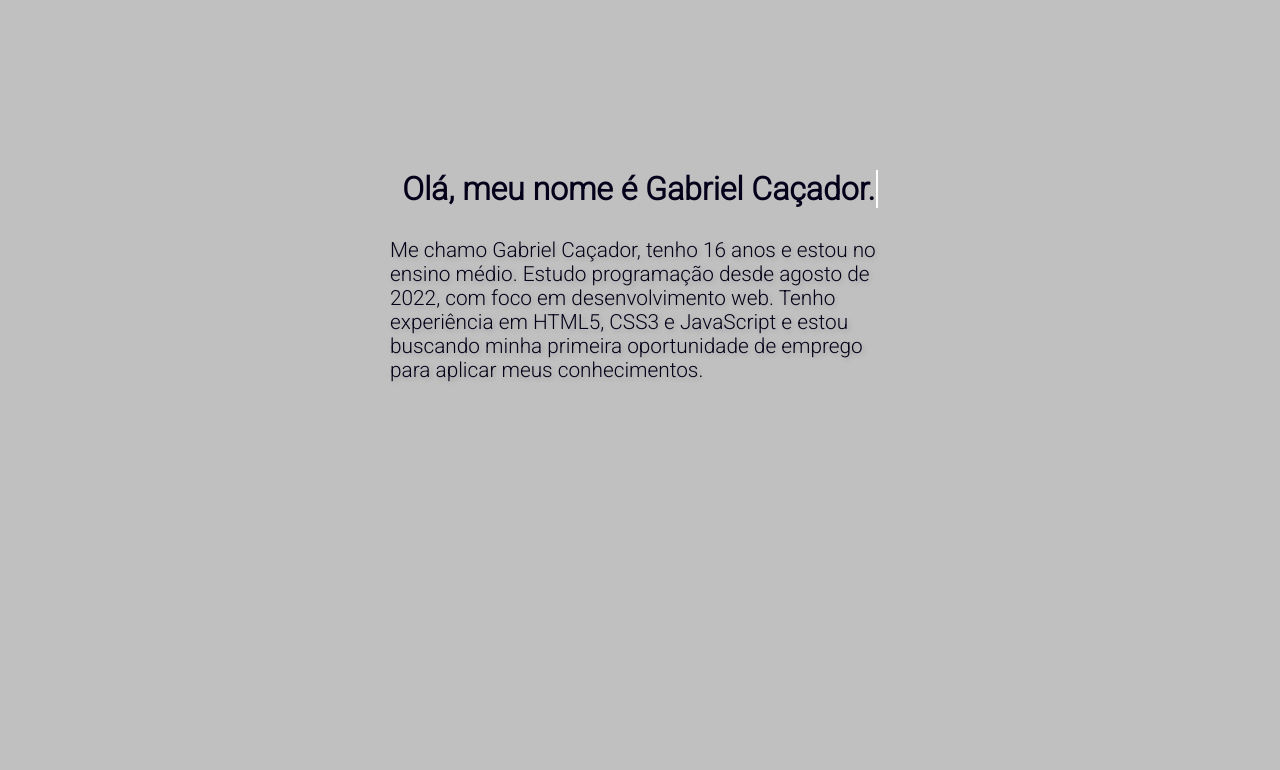
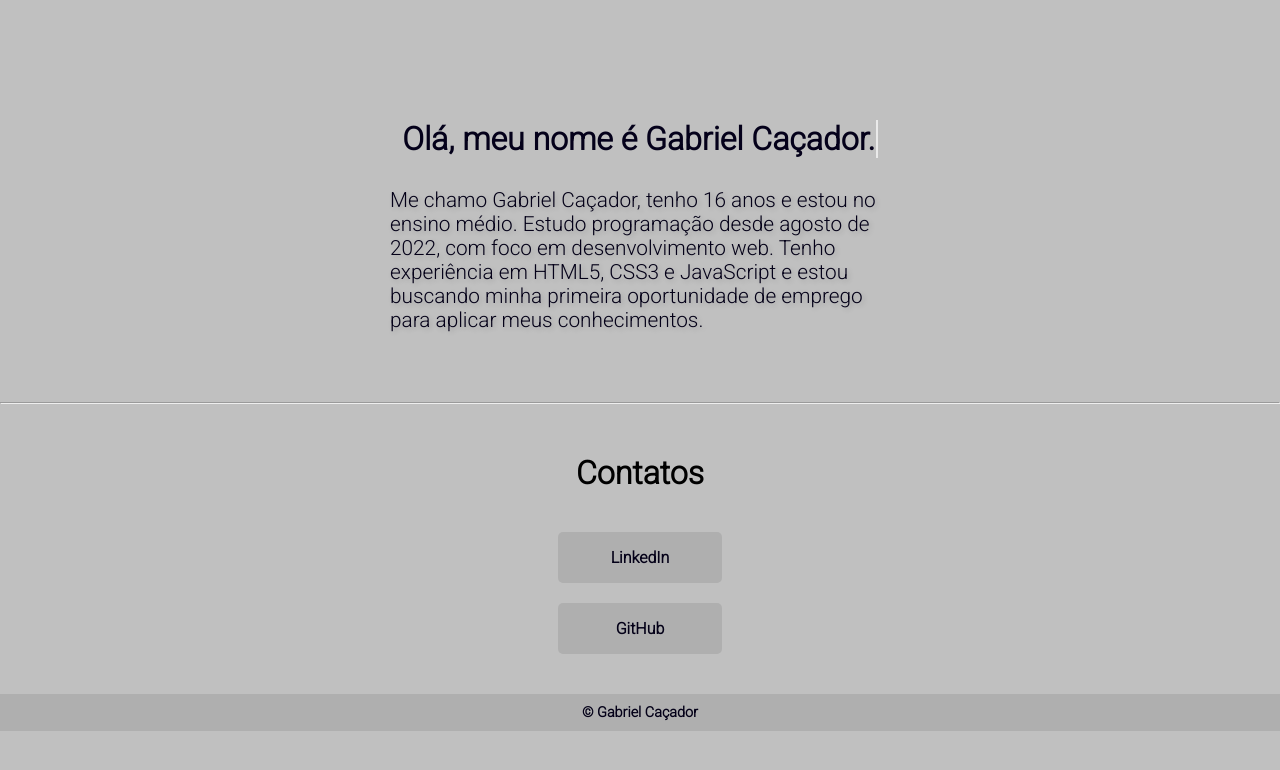
Before and after one commit to cacador1/Quem-eu-sou, a plain HTML site: page index.html in a window 1280 px wide. Drawn offline with Linux system fonts and the light colour scheme.

Commit message:
alterações de estilo

```diff
--- a/index.html
+++ b/index.html
@@ -8,13 +8,39 @@
     <title>Portifólio</title>
 </head>
 <body>
-    <h1 class="animação-escrever">
+    <h1 class="animação-escrever" id="titulo-principal">
         Olá, meu nome é Gabriel Caçador.
     </h1>
     <h2>
         Me chamo Gabriel Caçador, tenho 16 anos e estou no ensino médio. Estudo programação desde agosto de 2022, com foco em desenvolvimento web. Tenho experiência em HTML5, CSS3 e JavaScript e estou buscando minha primeira oportunidade de emprego para aplicar meus conhecimentos.
     </h2>
 
+    <hr>
+
+    <h1 id="titulo-contatos">
+        Contatos
+    </h1>
+    <section class="contatos">
+        <div>
+            <a href="https://www.linkedin.com/in/gabrielcacador/"
+            target="_blank">
+                LinkedIn
+            </a>
+        </div>
+
+        <div>
+            <a href="https://github.com/cacador1"
+            target="_blank">
+                GitHub
+            </a>
+        </div>
+
+    </section>
+
+    <footer>
+        <p>&copy; Gabriel Caçador</p>
+    </footer>
+
 
 </body>
 </html>
--- a/style.css
+++ b/style.css
@@ -1,15 +1,21 @@
 @import url('https://fonts.googleapis.com/css2?family=Roboto:wght@100;300&display=swap');
+
+
+*{
+    margin: 0px;
+    padding: 0px;
+}
 body{
     background-color: #c0c0c0;
 }
-h1{
+h1#titulo-principal{
     font-size: 2em;
     font-family: 'Roboto', sans-serif;
     color: rgb(4, 0, 26);
     border-right: 2px solid white;
     margin: 0 auto;
     width: 400px;
-    margin-top: 170px;
+    margin-top: 120px;
     white-space: nowrap;
     overflow: hidden;
 }
@@ -25,7 +31,7 @@ h2{
 }
 
 .animação-escrever{
-    animation: cursor 500ms steps(45) infinite
+    animation: cursor 600ms steps(45) infinite
     normal, escrever 4s steps(40)
     1s normal both;
 }
@@ -47,3 +53,47 @@ h2{
         border-right-color: transparent;
     }
 }
+hr{
+    margin-top: 70px;
+}
+h1#titulo-contatos{
+    font-family: 'Roboto', sans-serif;
+    margin-top: 50px;
+    text-align: center;
+}
+section{
+    margin-top: 40px;
+    margin-bottom: 40px;
+}
+div{
+    margin-top: 20px;
+    text-align: center;
+}
+a{
+    cursor: pointer;
+    user-select: none;
+    padding: 1rem 2rem;
+    border-radius: 5px;
+    width: 100px;
+    background-color: #afafaf;
+    display: inline-block;
+    transition: all 0.5s ease;
+    text-decoration: none;
+    font-family: 'Roboto', sans-serif;
+    color: rgb(4, 0, 24);
+    font-weight: bold;
+}
+a:hover{
+    transform: translateY(-5px);
+    width: 120px;
+}
+footer{
+    font-weight: bold;
+    color: rgb(4, 0, 24);
+    font-family: 'Roboto', sans-serif;
+    margin-top: 10px;
+    background-color: #afafaf;
+    text-align: center;
+    padding: 10px;
+    font-size: 0.9em;
+}
```
